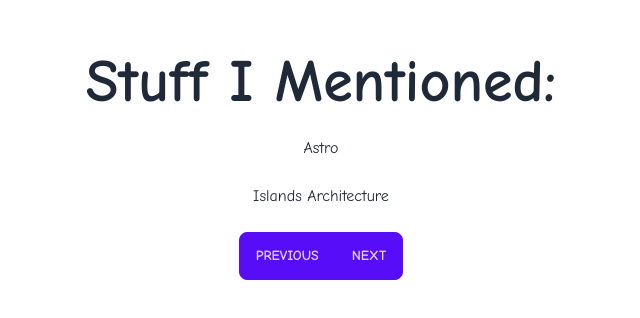
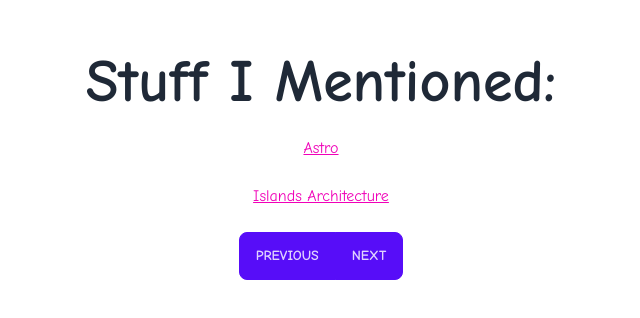
Before and after one commit to atridadl/devedmonton-july-2023, an Astro site: page /13 in a window 1280 px wide. Shown: the part 266-584 px from the top of the page, without its empty margins (319-959 px from the left). Built offline with nearby package versions, Linux system fonts and the light colour scheme; Astro itself is replaced by a stand-in of ours.

Commit message:
Link changes

```diff
--- a/src/pages/13.astro
+++ b/src/pages/13.astro
@@ -6,8 +6,10 @@ import BaseLayout from "../layouts/BaseLayout.astro";
 	<BaseLayout title="">
 		<h1 class="text-6xl font-bold">Stuff I Mentioned:</h1>
 
-		<a href="https://astro.build">Astro</a>
-		<a href="https://www.patterns.dev/posts/islands-architecture"
+		<a class="link link-secondary" href="https://astro.build">Astro</a>
+		<a
+			class="link link-secondary"
+			href="https://www.patterns.dev/posts/islands-architecture"
 			>Islands Architecture</a
 		>
 	</BaseLayout>
```
